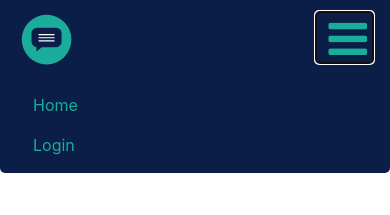
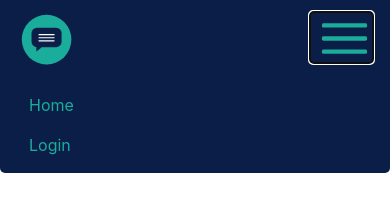
Before and after one commit to omar-csse/chatty, a React (Create React App) app in the folder client/: page / in a window 390 px wide. Both pictures are taken after a click on the button 344 px from the left and 37 px from the top of the page. Shown: the top 215 px of the page. Built offline with nearby package versions, Linux system fonts and the light colour scheme.

Commit message:
edit navbar icon, and collapse when loading  page

```diff
--- a/client/src/Components/Auth/Auth.js
+++ b/client/src/Components/Auth/Auth.js
@@ -8,6 +8,7 @@ const Auth = (props) => {
 
     useEffect(() => {
         document.body.classList.add('App-form');
+        document.getElementById("navbarSupportedContent").classList.remove("show");
         return(() => document.body.classList.remove('App-form'));
     });
 
--- a/client/src/Components/Home/Home.js
+++ b/client/src/Components/Home/Home.js
@@ -6,7 +6,8 @@ import './Home.scss';
 const Home = (props) => {
 
 	useEffect(() => {
-		document.body.classList.add('App-home');
+        document.body.classList.add('App-home');
+        document.getElementById("navbarSupportedContent").classList.remove("show");
 		return (() => document.body.classList.remove('App-home'));
 	});
 
--- a/client/src/Components/Nav/Nav.js
+++ b/client/src/Components/Nav/Nav.js
@@ -2,6 +2,8 @@ import React from 'react';
 import { NavLink } from 'react-router-dom';
 import Logo from '../Logo/Logo';
 import './Nav.scss';
+import btn from './btn.svg'
+
 
 const Nav = (props) => {
     return (
@@ -9,10 +11,10 @@ const Nav = (props) => {
             <nav className="navbar navbar-expand-md">
                 <Logo class="navlogo" anchorclass="navbar-logo" height="55" width="55"/>
                 <button className="navbar-toggler navbar-btn" type="button" data-toggle="collapse" data-target="#navbarSupportedContent">
-                    <span><i className="fa fa-bars"></i></span>
+                    <img src={btn} alt="btn" height="45" width="45"/>
                 </button>
 
-                <div className="pl-2 pt-2 collapse navbar-collapse navbg" id="navbarSupportedContent">
+                <div className="pl-1 pt-2 collapse navbar-collapse navbg" id="navbarSupportedContent">
                     <ul className="navbar-nav ml-auto">
                         <li className="nav-item">
                             <NavLink to="/" className="nav-item nav-link">Home</NavLink>
--- a/client/src/index.js
+++ b/client/src/index.js
@@ -4,7 +4,6 @@ import App from './Components/App/App';
 import './index.scss';
 import 'bootstrap/dist/css/bootstrap.min.css';
 import 'bootstrap/dist/js/bootstrap.min.js';
-import 'font-awesome/css/font-awesome.min.css';
 import * as serviceWorker from './serviceWorker';
 
 ReactDOM.render(<App/>, document.getElementById('root'));
```
Also changed, not shown: client/src/Components/Nav/btn.svg (added), 1 other file (tests, documents, lock files or other folders).
